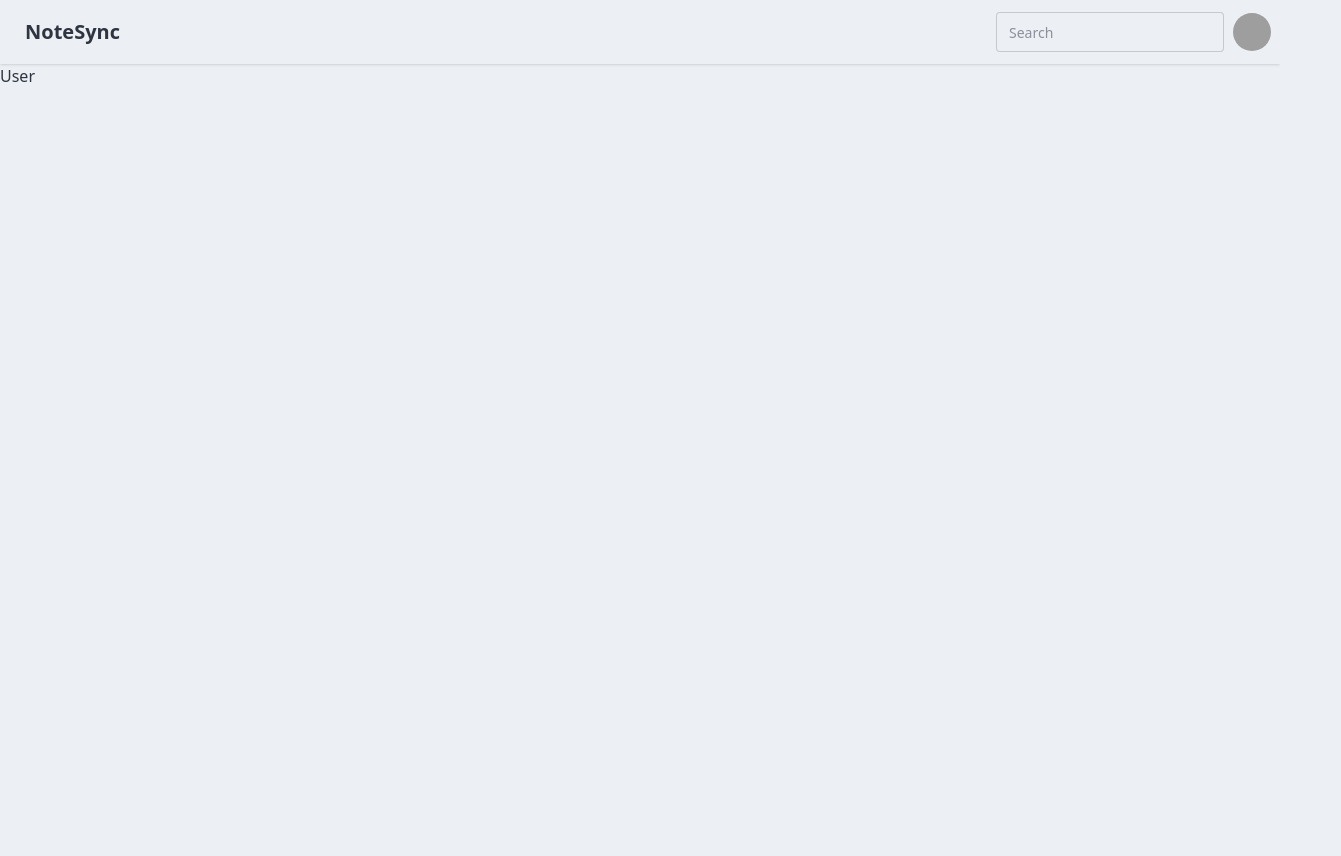
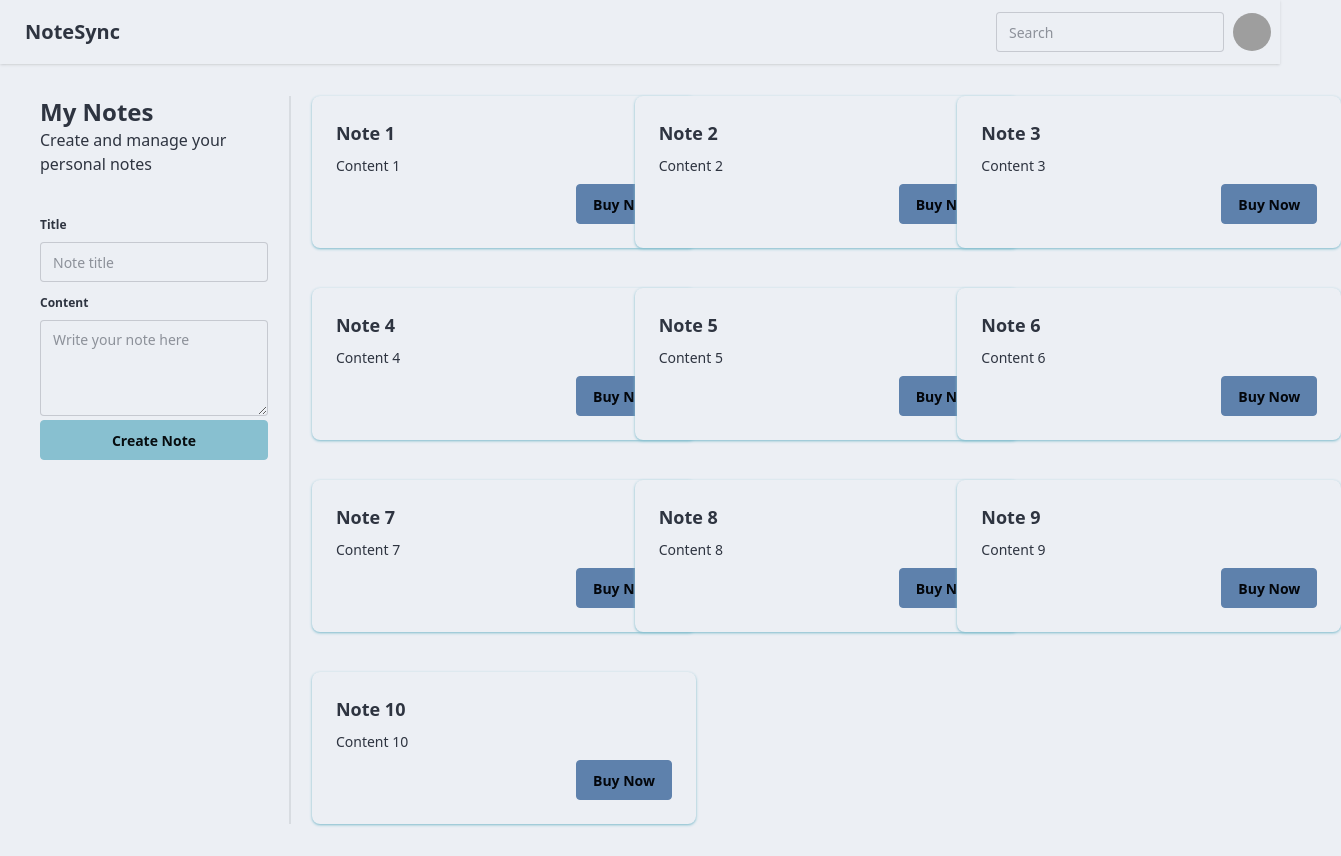
Before and after one commit to DevTacs/NoteSync, a React (Vite) app in the folder client/: page /notes/notes in a window 1280 px wide. Shown: the whole page, 1341 px wide, since content can reach past the window. Before the commit the page ends 800 px from the top, so only its background shows below. Built offline with nearby package versions, Linux system fonts and the light colour scheme; grey boxes are pictures that could not be loaded.

Commit message:
feat: Added create note and note cards ui

```diff
--- /dev/null
+++ b/client/src/components/NoteCard.jsx
@@ -0,0 +1,15 @@
+export default function NoteCard({id, title, content}) {
+    return (
+        <div
+            key={id}
+            className="card w-96 bg-base-100 card-md shadow-sm shadow-accent">
+            <div className="card-body">
+                <h2 className="card-title">{title}</h2>
+                <p>{content}</p>
+                <div className="justify-end card-actions">
+                    <button className="btn btn-primary">Buy Now</button>
+                </div>
+            </div>
+        </div>
+    )
+}
--- /dev/null
+++ b/client/src/components/NoteForm.jsx
@@ -0,0 +1,19 @@
+import React from "react"
+
+export default function NoteForm() {
+    return (
+        <form className="flex flex-col">
+            <fieldset className="fieldset">
+                <legend className="fieldset-legend">Title</legend>
+                <input type="text" className="input" placeholder="Note title" />
+            </fieldset>
+            <fieldset className="fieldset">
+                <legend className="fieldset-legend">Content</legend>
+                <textarea
+                    className="textarea h-24"
+                    placeholder="Write your note here"></textarea>
+            </fieldset>
+            <button className="btn btn-accent">Create Note</button>
+        </form>
+    )
+}
--- /dev/null
+++ b/client/src/pages/NotePage.jsx
@@ -0,0 +1,78 @@
+import React from "react"
+import NoteForm from "../components/NoteForm"
+import NoteCard from "../components/NoteCard"
+
+export default function NotePage() {
+    const [notes, setNotes] = React.useState([
+        {
+            id: 1,
+            title: "Note 1",
+            content: "Content 1",
+        },
+        {
+            id: 2,
+            title: "Note 2",
+            content: "Content 2",
+        },
+        {
+            id: 3,
+            title: "Note 3",
+            content: "Content 3",
+        },
+        {
+            id: 4,
+            title: "Note 4",
+            content: "Content 4",
+        },
+        {
+            id: 5,
+            title: "Note 5",
+            content: "Content 5",
+        },
+        {
+            id: 6,
+            title: "Note 6",
+            content: "Content 6",
+        },
+        {
+            id: 7,
+            title: "Note 7",
+            content: "Content 7",
+        },
+        {
+            id: 8,
+            title: "Note 8",
+            content: "Content 8",
+        },
+        {
+            id: 9,
+            title: "Note 9",
+            content: "Content 9",
+        },
+        {
+            id: 10,
+            title: "Note 10",
+            content: "Content 10",
+        },
+    ])
+    return (
+        <div className="flex py-8 px-10">
+            <div>
+                <h2 className="text-2xl font-bold">My Notes</h2>
+                <p className="mb-8">Create and manage your personal notes</p>
+                <NoteForm />
+            </div>
+            <div className="divider divider-horizontal"></div>
+            <div className="grid grid-cols-3 gap-10 place-items-start">
+                {notes &&
+                    notes.map((note) => (
+                        <NoteCard
+                            id={note.id}
+                            title={note.title}
+                            content={note.content}
+                        />
+                    ))}
+            </div>
+        </div>
+    )
+}
--- a/client/src/routes/Router.jsx
+++ b/client/src/routes/Router.jsx
@@ -5,6 +5,7 @@ import RegisterPage from "../pages/RegisterPage"
 import ProtectedRoute from "./ProtectedRoute"
 import GuestLayout from "../layouts/GuestLayout"
 import UserLayout from "../layouts/UserLayout"
+import NotePage from "../pages/NotePage"
 
 const Router = createBrowserRouter([
     {
@@ -36,7 +37,7 @@ const Router = createBrowserRouter([
             {index: true, element: <Navigate to="notes" />},
             {
                 path: "notes",
-                element: <div>User</div>,
+                element: <NotePage />,
             },
             {
                 path: "profile",
```
